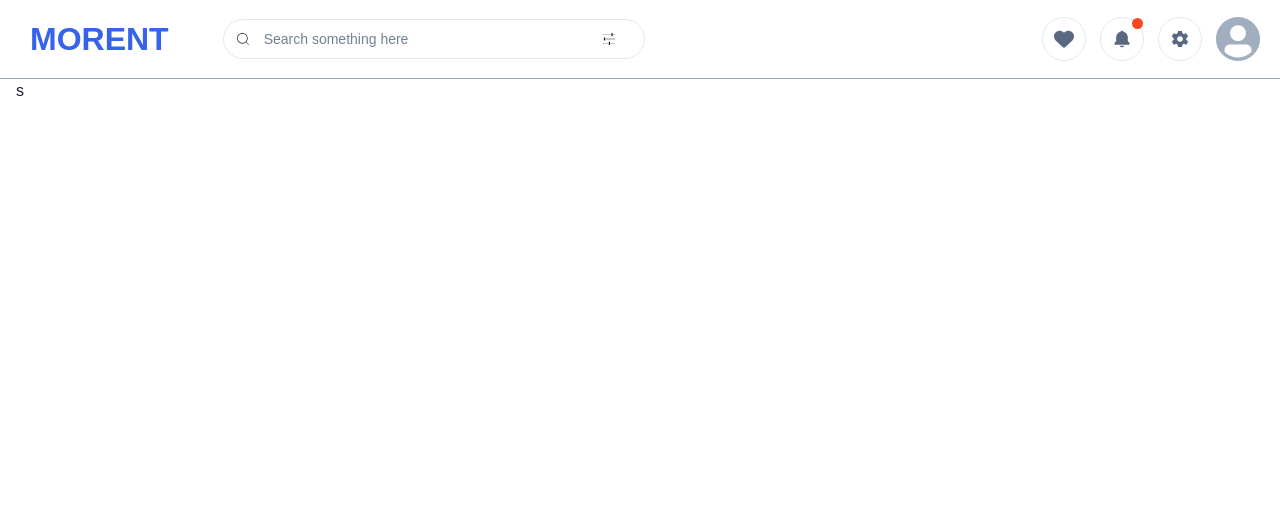
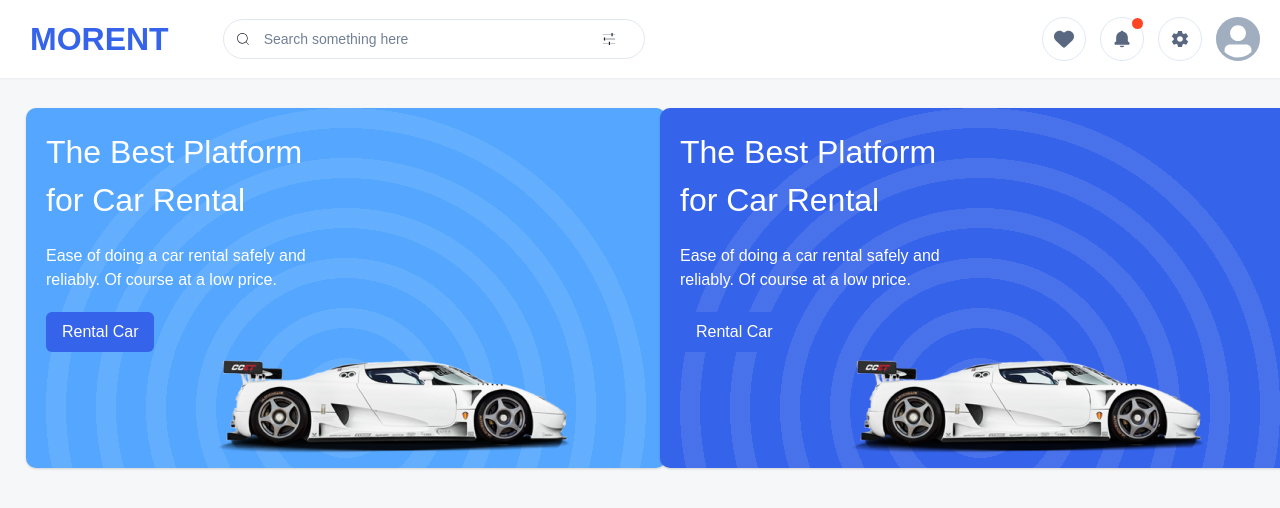
Before and after one commit to Khudaverdi27/Morent-Rent-a-Car, a React (Vite) app: page / in a window 1280 px wide. Shown: the top 508 px of the page. Built offline with nearby package versions, Linux system fonts and the light colour scheme.

Commit message:
done:home banner section

```diff
--- a/src/Chakra.theme.ts
+++ b/src/Chakra.theme.ts
@@ -60,6 +60,7 @@ export const theme = extendTheme({
       900: "#102E7A",
     },
     Secondary: {
+      50: "#F6F7F9",
       100: "#E0E9F4",
       200: "#C3D4E9",
       300: "#90A3BF",
--- a/src/components/common/Navbar.tsx
+++ b/src/components/common/Navbar.tsx
@@ -11,14 +11,16 @@ import IconBtn from "../shared/IconBtn";
 function Navbar() {
   return (
     <Flex
+      zIndex={"10"}
       width="100%"
+      pos={"sticky"}
+      top="0"
       align={"center"}
       bgColor={"Primary.0"}
       pl={"30px"}
       pr={"20px"}
       py={"15px"}
-      borderBottom={"1px"}
-      borderColor={"Secondary.300"}
+      boxShadow="sm"
       as="header"
     >
       <HStack w={"50%"} spacing="54px">
--- a/src/layouts/MainLayout.tsx
+++ b/src/layouts/MainLayout.tsx
@@ -4,7 +4,7 @@ import Navbar from "../components/common/Navbar";
 
 function MainLayout() {
   return (
-    <Box as={"main"}>
+    <Box as={"main"} bg={"Secondary.50"}>
       <Navbar />
       <Container as={"section"} maxW={"1335px"}>
         <Outlet />
--- a/src/pages/Home.tsx
+++ b/src/pages/Home/Home.tsx
@@ -1,9 +1,10 @@
 import { Box } from "@chakra-ui/react";
+import Banner from "./HomeBanner";
 
 function Home() {
   return (
-    <Box as={"section"} maxW={"1440px"}>
-      s
+    <Box as={"section"} h={"100vh"} pt={5}>
+      <Banner />
     </Box>
   );
 }
--- /dev/null
+++ b/src/pages/Home/HomeBanner.tsx
@@ -0,0 +1,96 @@
+import {
+  Button,
+  Card,
+  CardBody,
+  Image,
+  SimpleGrid,
+  Text,
+} from "@chakra-ui/react";
+import car from "../../assets/img/image 7.png";
+
+function Banner() {
+  return (
+    <SimpleGrid as={"article"} minChildWidth={"250px"} spacing={10} p={"10px"}>
+      <Card
+        borderRadius={"10px"}
+        overflow={"hidden"}
+        h="360px"
+        w={"640px"}
+        bg="Information.500"
+        _before={{
+          content: "''",
+          h: "180%",
+          opacity: 0.1,
+          borderRadius: "50%",
+          w: "100%",
+          bgGradient:
+            " repeating-radial-gradient(circle, transparent 0 30px, Secondary.50 10px 50px)",
+          position: "absolute",
+          clipPath: "circle(farthest-side)",
+          top: -6,
+          right: 0,
+        }}
+      >
+        <CardBody color="Primary.0" position={"relative"}>
+          <Text fontSize={"32px"} as={"h2"} maxW={"50%"} fontWeight={"500"}>
+            The Best Platform for Car Rental
+          </Text>
+          <Text maxW={"50%"} py={5}>
+            Ease of doing a car rental safely and reliably. Of course at a low
+            price.
+          </Text>
+          <Button
+            _hover={{ bgColor: "Primary.600" }}
+            fontWeight={"400"}
+            bgColor="Primary.500"
+            color="Primary.0"
+          >
+            Rental Car
+          </Button>
+          <Image top={"66%"} left={"25%"} position={"absolute"} src={car} />
+        </CardBody>
+      </Card>
+      <Card
+        borderRadius={"10px"}
+        overflow={"hidden"}
+        h="360px"
+        w={"640px"}
+        bg="Primary.500"
+        _before={{
+          content: "''",
+          h: "180%",
+          opacity: 0.1,
+          borderRadius: "50%",
+          w: "100%",
+          bgGradient:
+            " repeating-radial-gradient(circle, transparent 0 30px, Secondary.50 10px 50px)",
+          position: "absolute",
+          clipPath: "circle(farthest-side)",
+          top: -6,
+          right: 0,
+        }}
+      >
+        <CardBody color="Primary.0" position={"relative"}>
+          <Text fontSize={"32px"} as={"h2"} maxW={"50%"} fontWeight={"500"}>
+            The Best Platform for Car Rental
+          </Text>
+          <Text maxW={"50%"} py={5}>
+            Ease of doing a car rental safely and reliably. Of course at a low
+            price.
+          </Text>
+          <Button
+            _hover={{ bgColor: "Primary.600" }}
+            fontWeight={"400"}
+            bgColor="Primary.500"
+            color="Primary.0"
+          >
+            Rental Car
+          </Button>
+          <Image top={"66%"} left={"25%"} position={"absolute"} src={car} />
+        </CardBody>
+      </Card>
+    </SimpleGrid>
+  );
+}
+
+export default Banner;
--- a/src/routes/routes.tsx
+++ b/src/routes/routes.tsx
@@ -1,5 +1,5 @@
 import { createBrowserRouter } from "react-router-dom";
-import Home from "../pages/Home";
+import Home from "../pages/Home/Home";
 import About from "../pages/About";
 import MainLayout from "../layouts/MainLayout";
 import Error from "../pages/Error";
```
Also changed, not shown: src/assets/img/image 7.png (added).
